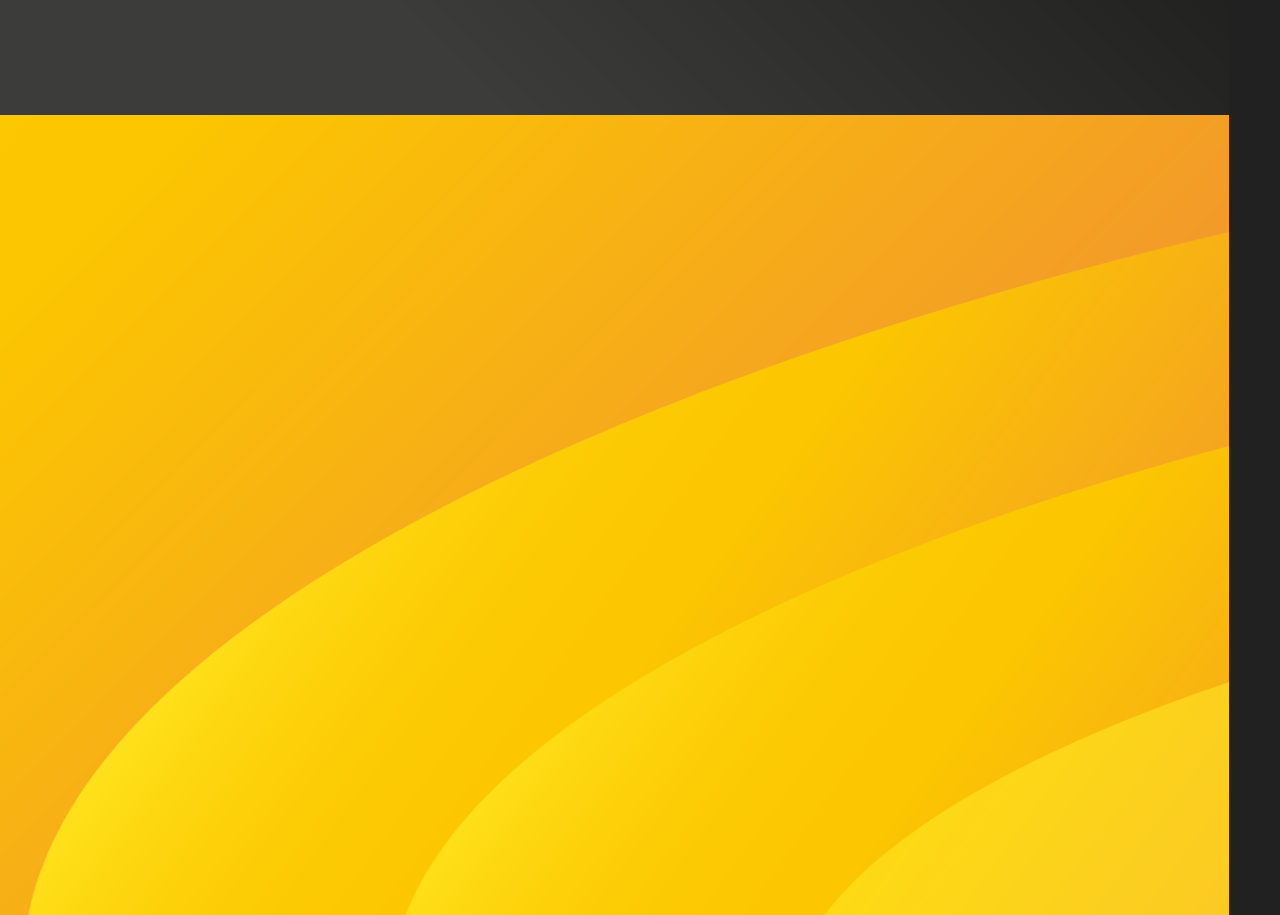
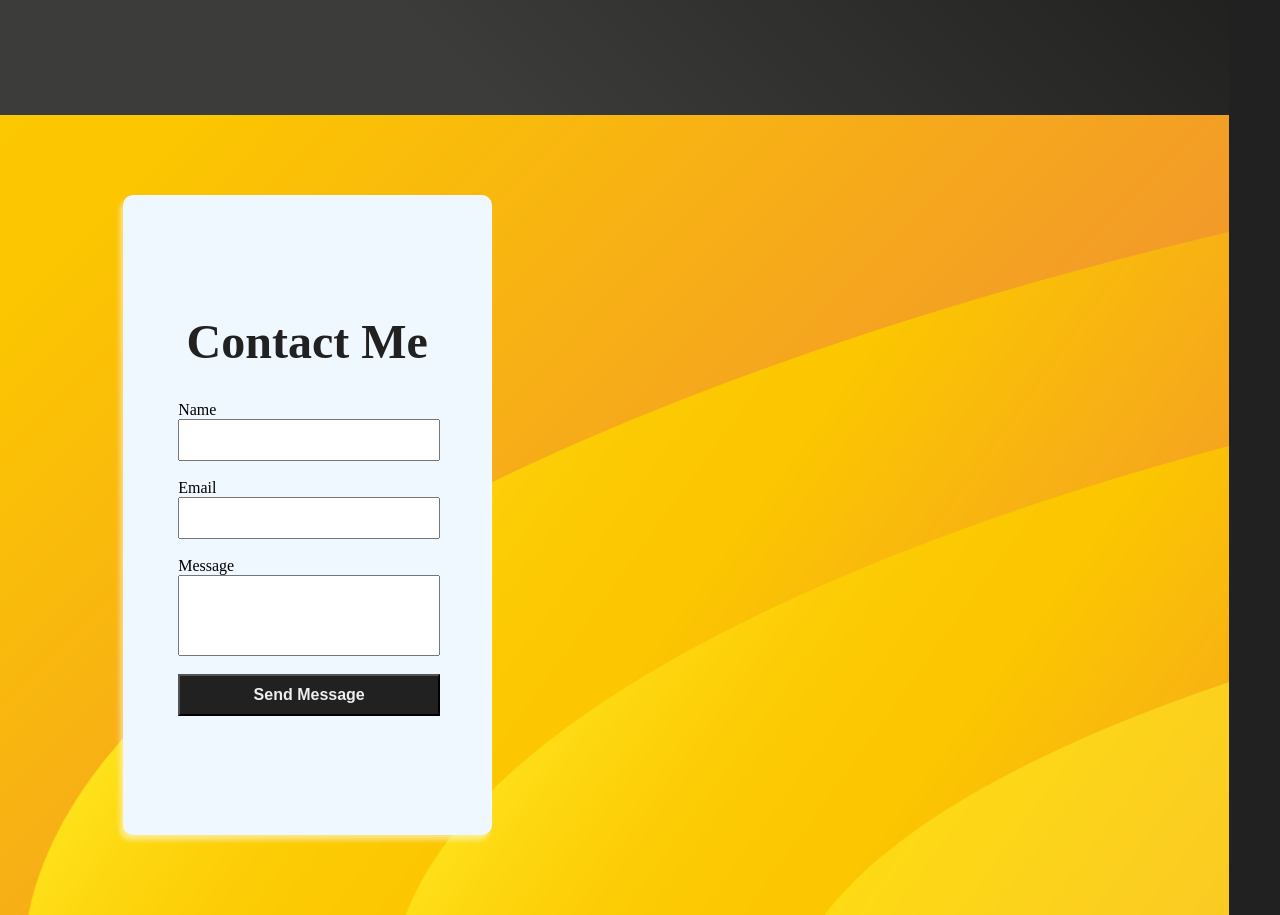
Before and after one commit to francmatyas/PersonalWebsite, a plain HTML site: page index.html in a window 1280 px wide. Shown: the part 2285-3200 px from the top of the page. Drawn offline with nearby package versions, Linux system fonts and the light colour scheme.

Commit message:
contact form

```diff
--- a/index.html
+++ b/index.html
@@ -42,7 +42,23 @@
 
         </div>
         <div class="contact" id="contact">
+            <div class="contact-form">
+                <div class="form">
+                    <h2>Contact Me</h2>
+                    <form action="">
+                        <label for="name" id="name-label">Name</label> <br>
+                        <input type="text" id="name" name="name" required> <br><br>
+                        <label for="email" id="email-label">Email</label><br>
+                        <input type="text" id="email" name="email" required><br><br>
+                        <label for="message" id="message-label">Message</label><br>
+                        <input type="text" id="message" name="message" required><br><br>
+                        <input type="submit" value="Send Message" id="submit">
+                    </form>
+                </div>
+            </div>
+            <div class="contact-info">
 
+            </div>
         </div>
     </div>
 </body>
--- a/style/style.css
+++ b/style/style.css
@@ -227,8 +227,60 @@ html,body{
     display: flex;
     align-items: center;
     justify-content: center;
+    flex-direction: row;
     background-image: url(../images/abstract-yellow.png);
     background-position: center;
     background-repeat: no-repeat;
     background-size: center;
+
 }
+.contact-form {
+    width: 50%;
+    height: 100%;
+    display: flex;
+    justify-content: center;
+    align-items: center;
+}
+.contact-info {
+    width: 50%;
+    height: 100%;
+}
+.form{
+    width: 60%;
+    height: 80%;
+    background-color: aliceblue;
+    box-shadow: -3px 5px 5px rgb(255, 255, 255, 0.5);
+    border-radius: 10px;
+    border: none;
+    display: flex;
+    justify-content: center;
+    align-items: center;
+    flex-direction: column;
+}
+.form h2 {
+    text-align: center;
+    font-size: 3rem;
+    color: #212121;
+    padding-bottom: 2rem;
+
+}
+.form form {
+    width: 70%;
+}
+.form input {
+    width: 100%;
+    height: 3vw;
+    white-space: normal;
+}
+#message {
+    height: 6vw;
+}
+#submit {
+    background-color: #212121;
+    color: #eeeeee;
+    font-weight: bold;
+    font-size: 1rem;
+}
+#submit:hover{
+    transform: scale(1.02);
+}
```
